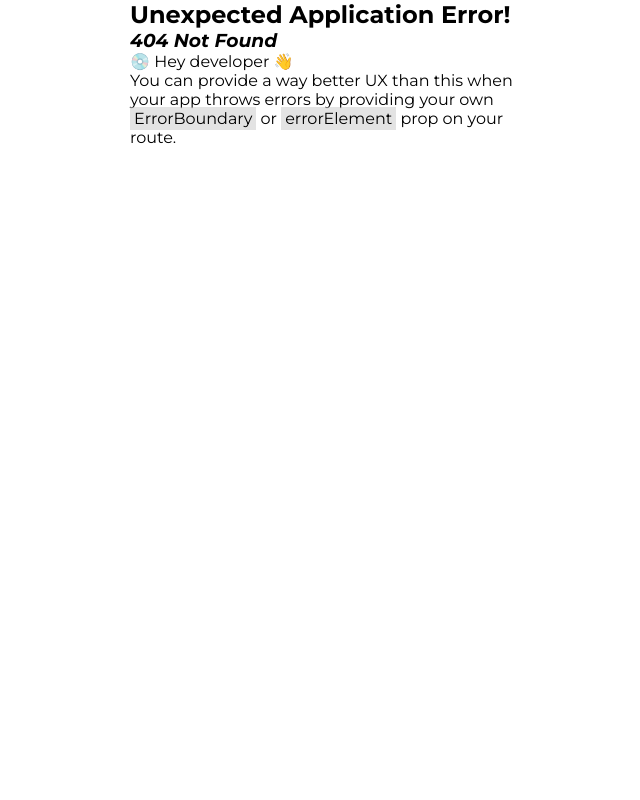
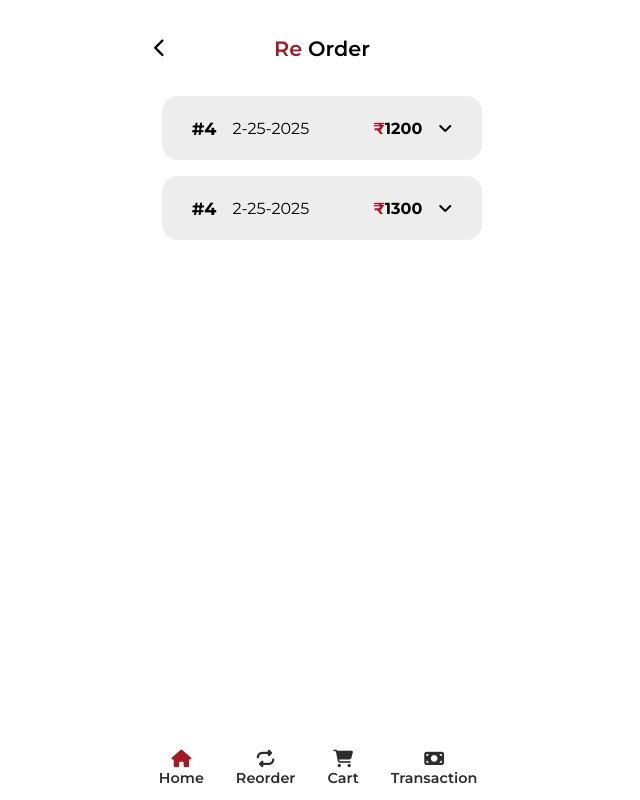
Before and after one commit to MohdOwaisShah/qr_restaurant_app, a React (Vite) app: page /re-order in a window 1280 px wide. Before the commit this address had no page. Shown: the whole page, without its empty margins (318-958 px from the left). Built offline with nearby package versions, Linux system fonts and the light colour scheme.

Commit message:
updated-code

```diff
--- a/src/components/Footer.jsx
+++ b/src/components/Footer.jsx
@@ -17,8 +17,10 @@ const Footer = () => {
             </div>
             <div className="footer-nav">
                 {/* reorder-icon */}
-                <i className="fa-solid fa-repeat"></i>
-                <p>Reorder</p>
+                <Link to={'/re-order'}>
+                    <i className="fa-solid fa-repeat"></i>
+                    <p>Reorder</p>
+                </Link>
             </div>
             <div className="footer-nav">
                 {/* cart-icon */}
--- /dev/null
+++ b/src/components/ReOrderMain.jsx
@@ -0,0 +1,15 @@
+import React from 'react'
+// components
+import PagesHeading from './small-ui/PagesHeading'
+import ReOrderProducts from './small-ui/ReOrderProducts'
+
+const ReOrderMain = () => {
+    return (
+        <main>
+            <PagesHeading maroonColorTxt={'Re '} normalTxt={'Order'} />
+            <ReOrderProducts />
+        </main>
+    )
+}
+
+export default ReOrderMain
--- a/src/components/TransactionHistoryMain.jsx
+++ b/src/components/TransactionHistoryMain.jsx
@@ -4,7 +4,7 @@ import PagesHeading from './small-ui/PagesHeading'
 import transactionHistory from '../json/transactionHistory.json'
 
 const TransactionHistoryMain = () => {
-    // store index of transactionHistory json
+
     const [active, setActive] = useState(null)
 
     const handleClick = (index) => {
--- /dev/null
+++ b/src/components/small-ui/ReOrderProducts.jsx
@@ -0,0 +1,62 @@
+import React, { useState } from 'react'
+import reOrderJson from '../../json/reOrder.json'
+
+const ReOrderProducts = () => {
+    const [active, setActive] = useState(null)
+
+    const handleReOrderProductClick = (index) => {
+        // check active is strict equal to indx if true then pass null else index
+        setActive(active===index ? null : index)
+    }
+
+    return (
+        // re-order-product-main-container
+        <div className='re-order-product-main-container'>
+            {/* re-order-product-container */}
+            {
+                reOrderJson.map((reOrder, index) => {
+                    return <div className={`re-order-product`} key={reOrder.id}>
+                        {/* re-order-product-bar */}
+                        <div className="re-order-product-bar" onClick={() => handleReOrderProductClick(index)}>
+                            {/* number-of-products */}
+                            <h4 className='number-of-products'>#4</h4>
+                            {/* order-date */}
+                            <p className='order-date'>{reOrder.reOrderFoodDate}</p>
+                            {/* order-total-price */}
+                            <h4 className='order-total-price'><span className="maroon-color">₹</span>{reOrder.reOrderFoodTotalPrice}</h4>
+                            {/* arrow */}
+                            <i className={`fa-solid ${active===index ? 'fa-angle-up' : 'fa-angle-down'}`}></i>
+                        </div>
+                        {/* re-order-products-container */}
+                        <div className={`re-order-product-container ${active===index ? "show" : ""} `} >
+                            {/* re-order-product-nested-product */}
+                            {reOrder.reOrderFoods.map((reOrderProduct) => {
+                                return <div className="re-order-product-nested-product">
+                                    <img src={reOrderProduct.reOrderImage} alt="" />
+                                    {/* re-order-product-nested-product */}
+                                    <div className="re-order-product-nested-product-texts">
+                                        <h4>{reOrderProduct.reOrderFoodName}</h4>
+                                        <p>{reOrderProduct.reOrderFoodDesc}</p>
+                                    </div>
+                                    {/* re-order-product-nested-product-price */}
+                                    <div className="re-order-product-nested-product-price">
+                                        <h4><span className='maroon-color'>₹</span>{reOrderProduct.reOrderFoodPrice}</h4>
+                                    </div>
+                                    {/* re-order-product-nested-product-add-btn */}
+                                    <button className='re-order-product-nested-product-add-btn'>+</button>
+                                </div>
+                            })}
+                            {/* re-order-product-btns */}
+                            <div className="re-order-product-btns">
+                                <button className='reorder-btn'>Reorder</button>
+                                <button className='receipt-btn'>Receipt</button>
+                            </div>
+                        </div>
+                    </div>
+                })
+            }
+        </div>
+    )
+}
+
+export default ReOrderProducts
--- a/src/json/cartProducts.json
+++ b/src/json/cartProducts.json
@@ -1,42 +1,42 @@
 [
     {
         "id": 1,
-        "cartProductImage": "/public/Images/cart-images/veg-thali.png",
+        "cartProductImage": "/public/Images/product-images/veg-thali.png",
         "cartProductName": "Vdfsdfeg thali",
         "cartProductDesc": "Chappati, Jeera Rice, Dal, 2 roti and papad",
         "cartProductPrice": 100
     },
     {
         "id": 2,
-        "cartProductImage": "/public/Images/cart-images/veg-thali.png",
+        "cartProductImage": "/public/Images/product-images/veg-thali.png",
         "cartProductName": "Veg thali",
         "cartProductDesc": "Chappati, Jeera Rice, Dal, 2 roti and papad",
         "cartProductPrice": 100
     },
     {
         "id": 3,
-        "cartProductImage": "/public/Images/cart-images/veg-thali.png",
+        "cartProductImage": "/public/Images/product-images/veg-thali.png",
         "cartProductName": "Veg thali",
         "cartProductDesc": "Chappati, Jeera Rice, Dal, 2 roti and papad",
         "cartProductPrice": 100
     },
     {
         "id": 4,
-        "cartProductImage": "/public/Images/cart-images/veg-thali.png",
+        "cartProductImage": "/public/Images/product-images/veg-thali.png",
         "cartProductName": "Veg thali",
         "cartProductDesc": "Chappati, Jeera Rice, Dal, 2 roti and papad",
         "cartProductPrice": 100
     },
     {
         "id": 5,
-        "cartProductImage": "/public/Images/cart-images/veg-thali.png",
+        "cartProductImage": "/public/Images/product-images/veg-thali.png",
         "cartProductName": "Veg thali",
         "cartProductDesc": "Chappati, Jeera Rice, Dal, 2 roti and papad",
         "cartProductPrice": 100
     },
     {
         "id": 6,
-        "cartProductImage": "/public/Images/cart-images/veg-thali.png",
+        "cartProductImage": "/public/Images/product-images/veg-thali.png",
         "cartProductName": "Veg thali",
         "cartProductDesc": "Chappati, Jeera Rice, Dal, 2 roti and papad",
         "cartProductPrice": 100
--- a/src/json/reOrder.json
+++ b/src/json/reOrder.json
@@ -1,17 +1,72 @@
 [
     {
-        "reOrderFoodQuantity": 5,
+        "id": 1,
+        "reOrderFoodQuantity": 4,
         "reOrderFoodDate": "2-25-2025",
         "reOrderFoodTotalPrice": 1200,
-        "reOrderFoods" : [
+        "reOrderFoods": [
             {
+                "id": 1,
+                "reOrderImage": "/public/Images/product-images/veg-thali.png",
                 "reOrderFoodName": "Veg Thali",
-                "reOrderFoodDesc": "Rice, dal, roti and veggies",
+                "reOrderFoodDesc": "Chappati, Jeera....",
                 "reOrderFoodPrice": 100
             },
             {
+                "id": 2,
+                "reOrderImage": "/public/Images/product-images/veg-thali.png",
                 "reOrderFoodName": "Spl Thali",
-                "reOrderFoodDesc": "Puri, Rice, Dal",
+                "reOrderFoodDesc": "Chappati, Jeera....",
+                "reOrderFoodPrice": 250
+            },
+            {
+                "id": 3,
+                "reOrderImage": "/public/Images/product-images/veg-thali.png",
+                "reOrderFoodName": "Veg Thali",
+                "reOrderFoodDesc": "Chappati, Jeera....",
+                "reOrderFoodPrice": 100
+            },
+            {
+                "id": 4,
+                "reOrderImage": "/public/Images/product-images/veg-thali.png",
+                "reOrderFoodName": "Spl Thali",
+                "reOrderFoodDesc": "Chappati, Jeera....",
+                "reOrderFoodPrice": 250
+            }
+        ]
+    },
+    {
+        "id": 2,
+        "reOrderFoodQuantity": 4,
+        "reOrderFoodDate": "2-25-2025",
+        "reOrderFoodTotalPrice": 1300,
+        "reOrderFoods": [
+            {
+                "id": 1,
+                "reOrderImage": "/public/Images/product-images/veg-thali.png",
+                "reOrderFoodName": "Veg Thali",
+                "reOrderFoodDesc": "Chappati, Jeera....",
+                "reOrderFoodPrice": 100
+            },
+            {
+                "id": 2,
+                "reOrderImage": "/public/Images/product-images/veg-thali.png",
+                "reOrderFoodName": "Spl Thali",
+                "reOrderFoodDesc": "Chappati, Jeera....",
+                "reOrderFoodPrice": 250
+            },
+            {
+                "id": 3,
+                "reOrderImage": "/public/Images/product-images/veg-thali.png",
+                "reOrderFoodName": "Veg Thali",
+                "reOrderFoodDesc": "Chappati, Jeera....",
+                "reOrderFoodPrice": 100
+            },
+            {
+                "id": 4,
+                "reOrderImage": "/public/Images/product-images/veg-thali.png",
+                "reOrderFoodName": "Spl Thali",
+                "reOrderFoodDesc": "Chappati, Jeera....",
                 "reOrderFoodPrice": 250
             }
         ]
--- a/src/main.jsx
+++ b/src/main.jsx
@@ -7,6 +7,7 @@ import { createBrowserRouter, RouterProvider } from 'react-router-dom'
 import App from './App.jsx'
 import Cart from './pages/Cart.jsx'
 import TransactionHistory from './pages/TransactionHistory.jsx'
+import ReOrder from './pages/ReOrder.jsx'
 
 // create router and provide path
 const router = createBrowserRouter(
@@ -14,6 +15,10 @@ const router = createBrowserRouter(
     {
       path: '/',
       element: <App />
+    },
+    {
+      path: '/re-order',
+      element: <ReOrder />
     },
     {
       path: '/cart',
--- /dev/null
+++ b/src/pages/ReOrder.jsx
@@ -0,0 +1,16 @@
+import React from 'react'
+import '../styles/ReOrder.css'
+// components
+import ReOrderMain from '../components/ReOrderMain'
+import Footer from '../components/Footer'
+
+const ReOrder = () => {
+    return (
+        <>
+            <ReOrderMain />
+            <Footer />
+        </>
+    )
+}
+
+export default ReOrder
--- /dev/null
+++ b/src/styles/ReOrder.css
@@ -0,0 +1,120 @@
+/* re-order-product-main-container */
+.re-order-product-main-container {
+    display: flex;
+    justify-content: center;
+    flex-direction: column;
+    align-items: center;
+    gap: 1rem;
+    padding-bottom: 6rem;
+}
+
+.re-order-product {
+    height: 100%;
+    width: 20rem;
+    overflow: hidden;
+    border-radius: 1rem;
+    background-color: #EDEDED;
+    gap: 1rem;
+    display: flex;
+    flex-direction: column;
+    align-items: center;
+    transition: all 0.4s ease;
+}
+
+.re-order-product-bar {
+    min-height: 4rem;
+    width: 100%;
+    border-radius: 1rem;
+    display: flex;
+    align-items: center;
+    justify-content: center;
+    background-color: #EDEDED;
+    gap: 1rem;
+    cursor: pointer;
+    font-size: 1rem;
+}
+
+.re-order-product-bar .number-of-products {
+    font-size: 1.1rem;
+}
+
+.re-order-product-bar .order-date {
+    margin-right: 3rem;
+}
+
+/* re-order-product-container */
+.re-order-product-container {
+    display: none;
+    max-height: 100%;
+}
+
+.show{
+    display: block;
+}
+
+/* re-order-product-nested-product */
+.re-order-product-nested-product {
+    display: flex;
+    align-items: center;
+    gap: 1rem;
+    padding: 0.5rem 0.8rem;
+    background-color: #FFFFFF;
+    border-radius: 1rem;
+    margin-bottom: 0.5rem;
+}
+
+.re-order-product-nested-product img {
+    height: 3.2rem;
+}
+
+.re-order-product-nested-product-texts h4 {
+    font-size: 0.8rem;
+}
+
+.re-order-product-nested-product-texts p {
+    font-size: 0.6rem;
+}
+
+.re-order-product-nested-product-price {
+    margin-left: 1rem;
+}
+
+.re-order-product-nested-product-price h4 {
+    font-size: 0.8rem;
+    font-weight: 500;
+}
+
+
+.re-order-product-nested-product-add-btn {
+    font-size: 1.2rem;
+    font-weight: 600;
+    padding: 0.1rem 0.5rem;
+    color: #EEEEEE;
+    background-color: #A21A24;
+    border: none;
+    border-radius: 0.3rem;
+}
+
+/* re-order-product-btns */
+.re-order-product-btns{
+    display: flex;
+    gap: 0.8rem;
+    padding-bottom: 1rem;
+}
+
+.re-order-product-btns button{
+    font-size: 0.8rem;
+    padding: 0.3rem 0.8rem;
+    border-radius: 0.4rem;
+    border: none;
+    font-weight: 600;
+    color: #FFFFFF;
+}
+
+.re-order-product-btns .reorder-btn{
+    background-color: #A21A24;
+}
+
+.re-order-product-btns .receipt-btn{
+    background-color: #050505;
+}
```
Also changed, not shown: public/Images/product-images/veg-thali.png (renamed from public/Images/cart-images/veg-thali.png).
